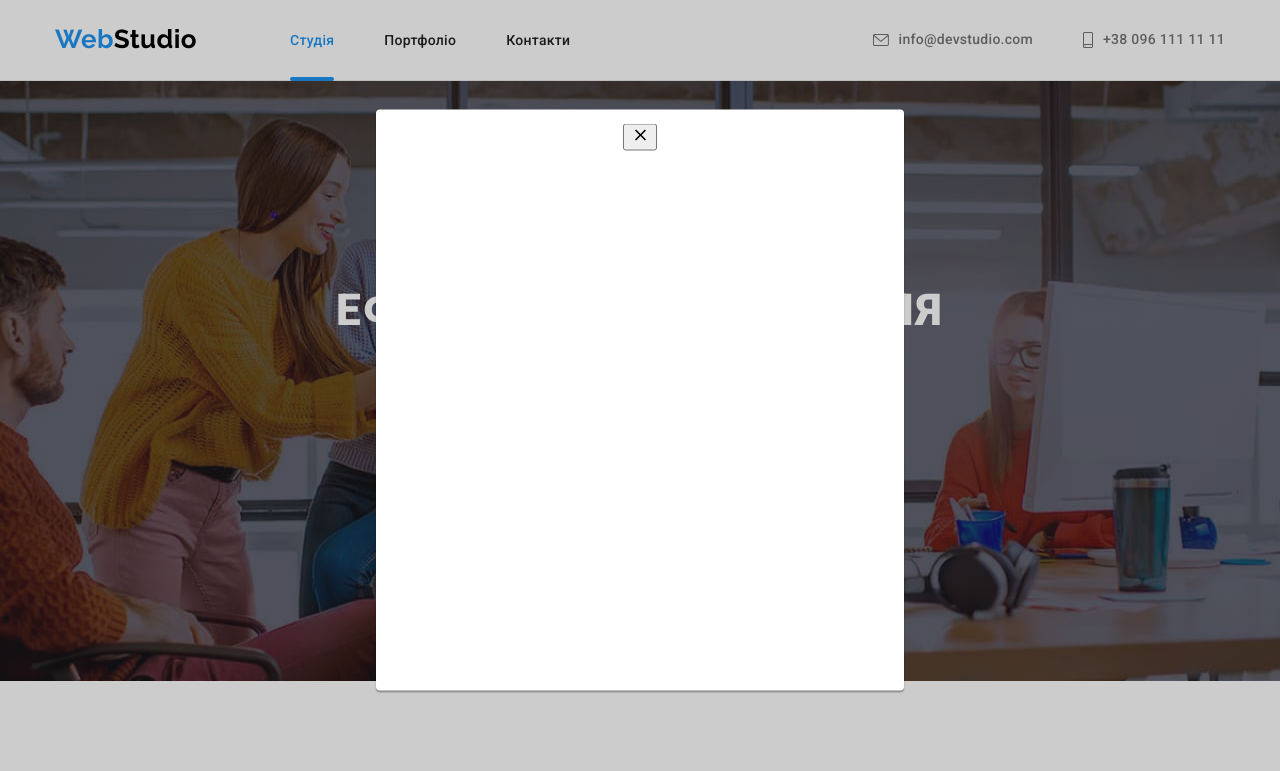
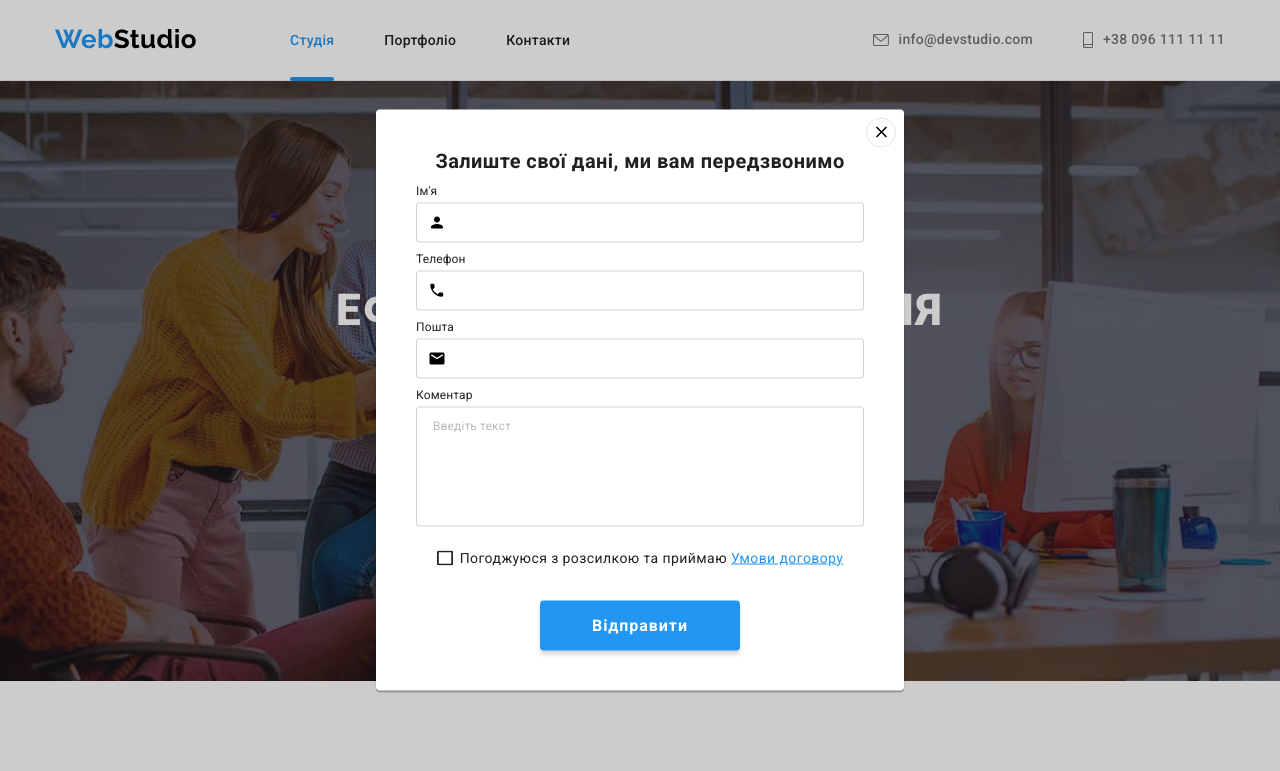
Before and after one commit to YurecUA/goit-markup-hw-06, a plain HTML site: page index.html in a window 1280 px wide. Both pictures are taken after a click on the button "Замовити послугу". Shown: the top 771 px of the page. Drawn offline with nearby package versions, Linux system fonts and the light colour scheme.

Commit message:
Добавление разметки

```diff
--- a/index.html
+++ b/index.html
@@ -35,15 +35,13 @@
           <li>
             <a class="header-contact-element" href="mailto:info@devstudio.com"
               ><svg class="icon icon-mail" height="12" width="16">
-                <use href="./images/icons.svg#icon-mail"></use></svg
-              >info@devstudio.com</a
+                <use href="./images/icons.svg#icon-mail"></use></svg>info@devstudio.com</a
             >
           </li>
           <li>
             <a class="header-contact-element" href="tel:+38-096-111-11-11"
               ><svg class="icon icon-smartphone" height="16" width="10">
-                <use href="./images/icons.svg#icon-smartphone"></use></svg
-              >+38 096 111 11 11</a
+                <use href="./images/icons.svg#icon-smartphone"></use></svg>+38 096 111 11 11</a
             >
           </li>
         </ul>
@@ -61,12 +59,78 @@
         </button>
         <div class="backdrop is-hidden" data-modal>
           <div class="modal-window">
-            <p></p>
-            <button class="order-modal-button" data-modal-close>
+            <button class="close-modal-button" data-modal-close>
               <svg class="icon-cross" width="18" height="18">
                 <use href="./images/icons.svg#icon-cross"></use>
               </svg>
             </button>
+            <div class="form-container">
+            <form name="signup-form" autocomplete="on" novalidate>
+              <h2 class="modal-window-header">Залиште свої дані, ми вам передзвонимо</h2>
+              <div class="modal-form-field">
+              <label for="modal-input" class="modal-form-label">
+                <span class="label-header">Ім'я</span>
+                <input class="modal-input"
+                  type="text"
+                  name="name"
+                  required
+                />
+                <svg class="icon" width="18" height="18">
+                <use href="./images/icons.svg#icon-person-black"></use>
+              </svg>
+              </label>
+              </div>
+              <div class="modal-form-field">
+              <label for="modal-input" class="modal-form-label">
+                <span class="label-header">Телефон</span>
+                <input class="modal-input"
+                  type="tel"
+                  name="phone"
+                  minlength="10"
+                  maxlength="13"
+                  required
+                />
+                <svg class="icon" width="18" height="18">
+                <use href="./images/icons.svg#icon-phone-black"></use>
+              </svg>
+              </label>
+              </div>
+              <div class="modal-form-field">
+              <label for="modal-input" class="modal-form-label">
+                <span class="label-header">Пошта</span>
+                <input class="modal-input" type="email" name="email" required/>
+                <svg class="icon" width="18" height="18">
+                <use href="./images/icons.svg#icon-email-black"></use>
+              </svg>
+              </label>
+              </div>
+              <div class="modal-form-field">
+              <label class="modal-form-label">
+                <span class="label-header">Коментар</span>
+                <textarea class="modal-input-textarea"
+                  name="feedback"
+                  rows="6"
+                  placeholder="Введіть текст"
+                ></textarea>
+              </label>
+               </div>
+               <div class="modal-form-checkbox">
+              <label class="checkbox-agreement">
+                <input class="modal-input-checkbox visually-hidden" type="checkbox" name="agreement"/>
+                <svg class="icon-agreement" width="16" height="15">
+                <use class="icon-uncheck" href="./images/icons.svg#icon-uncheck"></use>
+                <use class="icon-check" href="./images/icons.svg#icon-check"></use>
+              </svg>
+                <span>Погоджуюся з розсилкою та приймаю
+                <a class="checkbox-link" href="">Умови договору</a></span>
+              </label>
+              <div>
+              <button class="modal-submit-button" type="submit">
+                Відправити
+              </button>
+              </div>
+            </form>
+</div>
           </div>
         </div>
       </section>
@@ -451,6 +515,28 @@
             </li>
           </ul>
         </div>
+        <div class="footer-subscribe">
+          <form>
+            <label for="footer-subscribe-input" class="footer-subscribe-label"
+              >Підпишіться на розсилку</label
+            >
+            <div class="footer-subscribe-container">
+              <input
+                type="email"
+                name="subscribe-email"
+                id="footer-subscribe-input"
+                class="footer-subscribe-input"
+                placeholder="E-mail"
+              />
+              <button type="submit" class="footer-subscribe-button">
+                <p class="footer-subscribe-button-text">Підписатися</p>
+                <svg class="icon" width="24" height="24">
+                  <use href="./images/icons.svg#icon-send"></use>
+                </svg>
+              </button>
+            </div>
+          </form>
+        </div>
       </div>
     </footer>
     <script src="./js/modal.js"></script>
```
